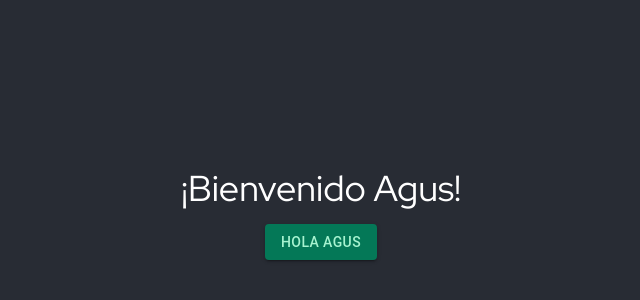
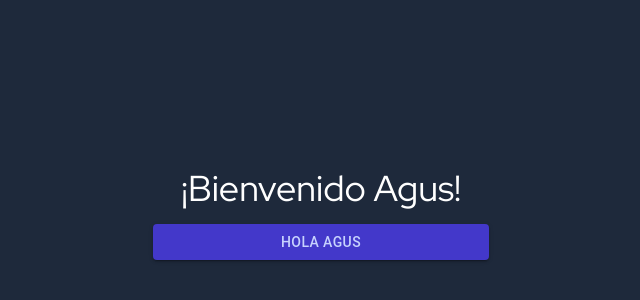
Before and after one commit to aghmnl/my-ts-app, a React (Create React App) app: page / in a window 1280 px wide. Shown: the part 194-494 px from the top of the page, without its empty margins (319-959 px from the left). Built offline with nearby package versions, Linux system fonts and the light colour scheme.

Commit message:
Custom colors and tailwind for buttoms working

```diff
--- a/src/App.css
+++ /dev/null
@@ -1,13 +0,0 @@
-.App {
-  text-align: center;
-}
-
-.App-header {
-  background-color: #282c34;
-  min-height: 100vh;
-  display: flex;
-  flex-direction: column;
-  align-items: center;
-  justify-content: center;
-  color: white;
-}
--- a/src/App.tsx
+++ b/src/App.tsx
@@ -1,13 +1,11 @@
 import { Button } from "@mui/material";
-import "./App.css";
 
 function App() {
   return (
-    <div className="App">
-      <div className="App-header">
+    <div className="flex min-h-screen text-center bg-slate-800 text-white justify-center items-center">
+      <div className="flex-col">
         <div className="p-4 text-4xl">¡Bienvenido Agus!</div>
-        <Button variant="contained" color="emerald" className="p-40">
-          {/* other options are success, warning, info, primary, secondary, error, indigo and emerald */}
+        <Button variant="contained" color="indigo" className="px-32">
           Hola Agus
         </Button>
       </div>
--- a/src/index.css
+++ b/src/index.css
@@ -3,7 +3,6 @@
 @tailwind utilities;
 
 body {
-  margin: 0;
   font-family: "Red Hat Display", sans-serif;
   -webkit-font-smoothing: antialiased;
   -moz-osx-font-smoothing: grayscale;
--- a/src/index.tsx
+++ b/src/index.tsx
@@ -2,13 +2,11 @@ import React from "react";
 import ReactDOM from "react-dom/client";
 import reportWebVitals from "./reportWebVitals";
 import { ThemeProvider } from "@mui/material/styles";
-import { theme } from "./theme";
+import { theme, rootElement } from "./theme";
 import App from "./App";
 import "./index.css";
 
-const root = ReactDOM.createRoot(
-  document.getElementById("root") as HTMLElement
-);
+const root = ReactDOM.createRoot(rootElement!);
 
 root.render(
   <React.StrictMode>
--- a/src/theme.ts
+++ b/src/theme.ts
@@ -1,5 +1,6 @@
 import { createTheme } from "@mui/material/styles";
 
+//This is to allow Material UI have custom colors
 declare module "@mui/material/styles/createPalette" {
   interface Palette {
     emerald: PaletteColor;
@@ -12,6 +13,7 @@ declare module "@mui/material/styles/createPalette" {
   }
 }
 
+//This is to allow Material UI buttons have custom colors
 declare module "@mui/material/Button" {
   interface ButtonPropsColorOverrides {
     emerald: true;
@@ -19,6 +21,9 @@ declare module "@mui/material/Button" {
   }
 }
 
+export const rootElement = document.getElementById("root");
+
+// Declaring custom colors for Material UI
 export const theme = createTheme({
   palette: {
     emerald: {
--- a/tailwind.config.js
+++ b/tailwind.config.js
@@ -1,6 +1,7 @@
 /** @type {import('tailwindcss').Config} */
 module.exports = {
   content: ["./src/**/*.{js,ts,jsx,tsx,mdx}"],
+  important: "#root", // super important to let tailwind work in MaterialUi
   theme: {
     extend: {},
   },
```
